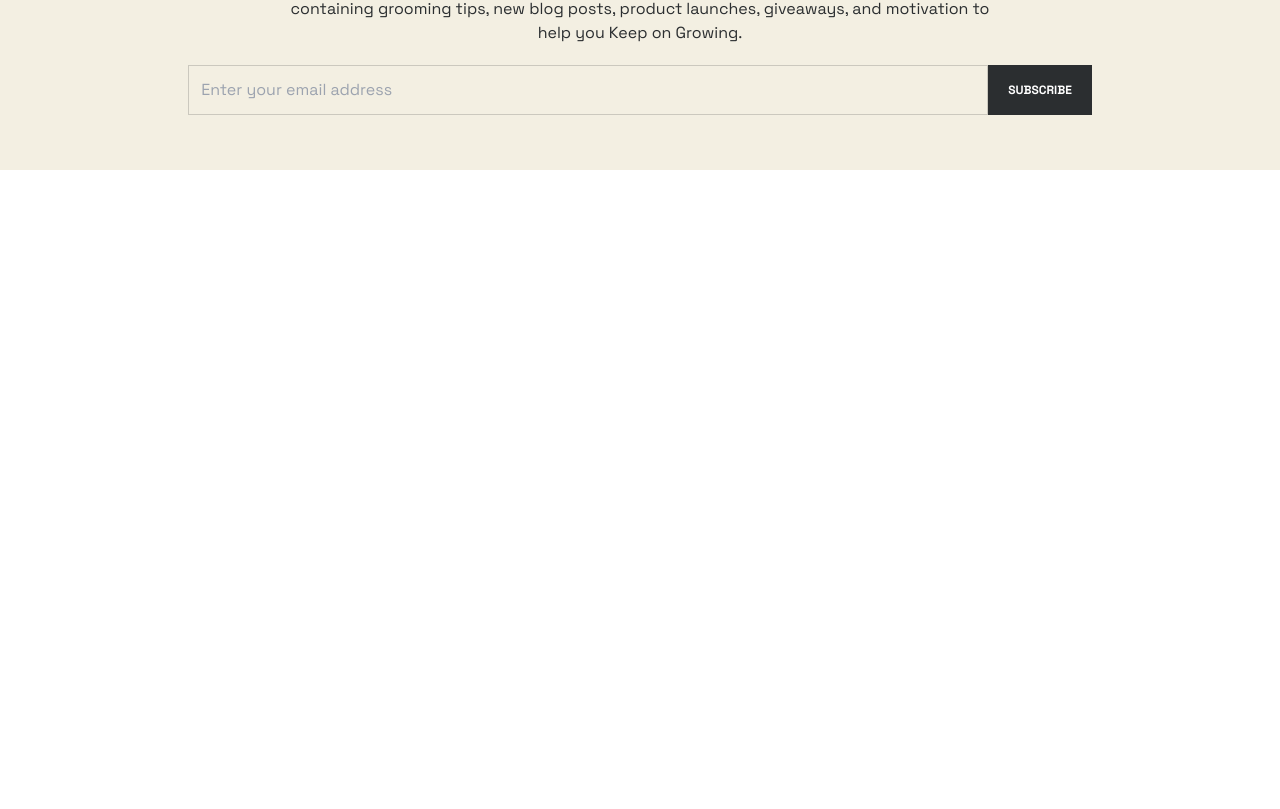
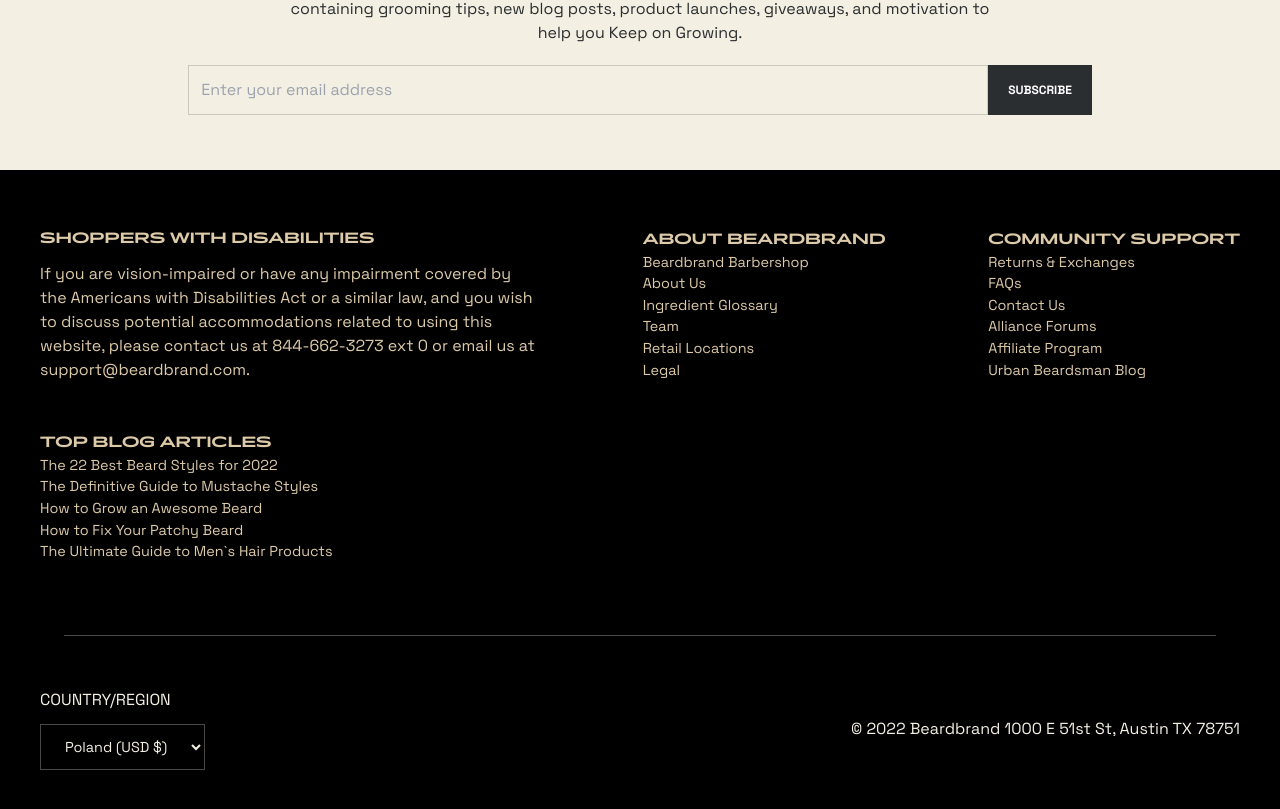
Before and after one commit to Biplo12/beardbrand-clone, a Next.js app: page / in a window 1280 px wide. Shown: the part 7244-8053 px from the top of the page. Before the commit the page ends 7414 px from the top, so only its background shows below. Built offline with nearby package versions, Linux system fonts and the light colour scheme; a web font is replaced by a local one.

Commit message:
ADD: footer

```diff
--- /dev/null
+++ b/components/BottomBar.tsx
@@ -0,0 +1,19 @@
+import React from 'react';
+const BottomBar: React.FC = (): JSX.Element => {
+  return (
+    <div className="min-h-[20vh] w-full bg-black text-alabaster px-10 py-10">
+      <div className="flex justify-between items-center flex-wrap gap-5">
+        <div className="flex flex-col gap-3">
+          <p>COUNTRY/REGION</p>
+          <select className="bg-transparent border-[1px] border-alabaster border-opacity-[30%] px-5 py-3 outline-none text-sm ">
+            <option value="">
+              <p>Poland (USD $)</p>
+            </option>
+          </select>
+        </div>
+        <p>© 2022 Beardbrand 1000 E 51st St, Austin TX 78751</p>
+      </div>
+    </div>
+  );
+};
+export default BottomBar;
--- /dev/null
+++ b/components/Footer.tsx
@@ -0,0 +1,87 @@
+import Link from 'next/link';
+import React from 'react';
+const Footer: React.FC = (): JSX.Element => {
+  return (
+    <div className="flex w-full min-h-[50vh] h-auto text-dark-vanilla justify-between items-center p-10 flex-wrap gap-3">
+      <div className="max-w-[500px] gap-3 flex flex-col">
+        <h1 className="font-pano font-bold text-sm">
+          SHOPPERS WITH DISABILITIES
+        </h1>
+        <p>
+          If you are vision-impaired or have any impairment covered by the
+          Americans with Disabilities Act or a similar law, and you wish to
+          discuss potential accommodations related to using this website, please
+          contact us at 844-662-3273 ext 0 or email us at
+          support@beardbrand.com.
+        </p>
+      </div>
+      <div className="py-5">
+        <h1 className="font-pano font-bold text-sm">ABOUT BEARDBRAND</h1>
+        <ul>
+          <li className="ease duration-200 link link-underline link-underline-vanilla text-sm">
+            <Link href="shop">Beardbrand Barbershop</Link>
+          </li>
+          <li className="ease duration-200 link link-underline link-underline-vanilla text-sm">
+            <Link href="shop">About Us</Link>
+          </li>
+          <li className="ease duration-200 link link-underline link-underline-vanilla text-sm">
+            <Link href="shop">Ingredient Glossary</Link>
+          </li>
+          <li className="ease duration-200 link link-underline link-underline-vanilla text-sm">
+            <Link href="shop">Team</Link>
+          </li>
+          <li className="ease duration-200 link link-underline link-underline-vanilla text-sm">
+            <Link href="shop">Retail Locations</Link>
+          </li>
+          <li className="ease duration-200 link link-underline link-underline-vanilla text-sm">
+            <Link href="shop">Legal</Link>
+          </li>
+        </ul>
+      </div>
+      <div className="py-5">
+        <h1 className="font-pano font-bold text-sm">COMMUNITY SUPPORT</h1>
+        <ul>
+          <li className="ease duration-200 link link-underline link-underline-vanilla text-sm">
+            <Link href="shop">Returns & Exchanges</Link>
+          </li>
+          <li className="ease duration-200 link link-underline link-underline-vanilla text-sm">
+            <Link href="shop">FAQs</Link>
+          </li>
+          <li className="ease duration-200 link link-underline link-underline-vanilla text-sm">
+            <Link href="shop">Contact Us</Link>
+          </li>
+          <li className="ease duration-200 link link-underline link-underline-vanilla text-sm">
+            <Link href="shop">Alliance Forums</Link>
+          </li>
+          <li className="ease duration-200 link link-underline link-underline-vanilla text-sm">
+            <Link href="shop">Affiliate Program</Link>
+          </li>
+          <li className="ease duration-200 link link-underline link-underline-vanilla text-sm">
+            <Link href="shop">Urban Beardsman Blog</Link>
+          </li>
+        </ul>
+      </div>
+      <div className="py-5">
+        <h1 className="font-pano font-bold text-sm">TOP BLOG ARTICLES</h1>
+        <ul>
+          <li className="ease duration-200 link link-underline link-underline-vanilla text-sm">
+            <Link href="shop">The 22 Best Beard Styles for 2022</Link>
+          </li>
+          <li className="ease duration-200 link link-underline link-underline-vanilla text-sm">
+            <Link href="shop">The Definitive Guide to Mustache Styles</Link>
+          </li>
+          <li className="ease duration-200 link link-underline link-underline-vanilla text-sm">
+            <Link href="shop">How to Grow an Awesome Beard</Link>
+          </li>
+          <li className="ease duration-200 link link-underline link-underline-vanilla text-sm">
+            <Link href="shop">How to Fix Your Patchy Beard</Link>
+          </li>
+          <li className="ease duration-200 link link-underline link-underline-vanilla text-sm">
+            <Link href="shop">The Ultimate Guide to Men`s Hair Products</Link>
+          </li>
+        </ul>
+      </div>
+    </div>
+  );
+};
+export default Footer;
--- a/components/Newsletter.tsx
+++ b/components/Newsletter.tsx
@@ -15,7 +15,7 @@
           className="w-full max-w-[800px] border-[1px] border-charleston-green bg-transparent border-opacity-[20%] p-3 outline-none ease duration-150 focus:border-opacity-100"
         />
         <button className="bg-charleston-green text-white h-full px-5 font-bold text-xsm mxxsm:w-full py-4">
-          SUBSCRIBE
+          <p className="ease duration-150 hover:scale-105">SUBSCRIBE</p>
         </button>
       </div>
     </div>
--- a/pages/index.tsx
+++ b/pages/index.tsx
@@ -8,6 +8,8 @@
 import Articles from '@components/Articles/Articles';
 import Products from '../components/Products/Products';
 import Newsletter from '@components/Newsletter';
+import Footer from '@components/Footer';
+import BottomBar from '@components/BottomBar';
 
 const Home: NextPage = () => {
   return (
@@ -28,6 +30,11 @@
         <Products />
         <Articles />
         <Newsletter />
+        <div className="flex flex-col gap-3 w-full">
+          <Footer />
+          <div className="w-[90%] border-t-[1px] border-alabaster border-opacity-[30%] mx-auto" />
+          <BottomBar />
+        </div>
       </div>
     </>
   );
--- a/styles/globals.css
+++ b/styles/globals.css
@@ -29,6 +29,10 @@
   background-image: linear-gradient(transparent, transparent),
     linear-gradient(#fff, #fff);
 }
+.link-underline-vanilla {
+  background-image: linear-gradient(transparent, transparent),
+    linear-gradient(#dccaa8, #dccaa8);
+}
 
 .link-underline:hover {
   background-size: 100% 1px;
```
